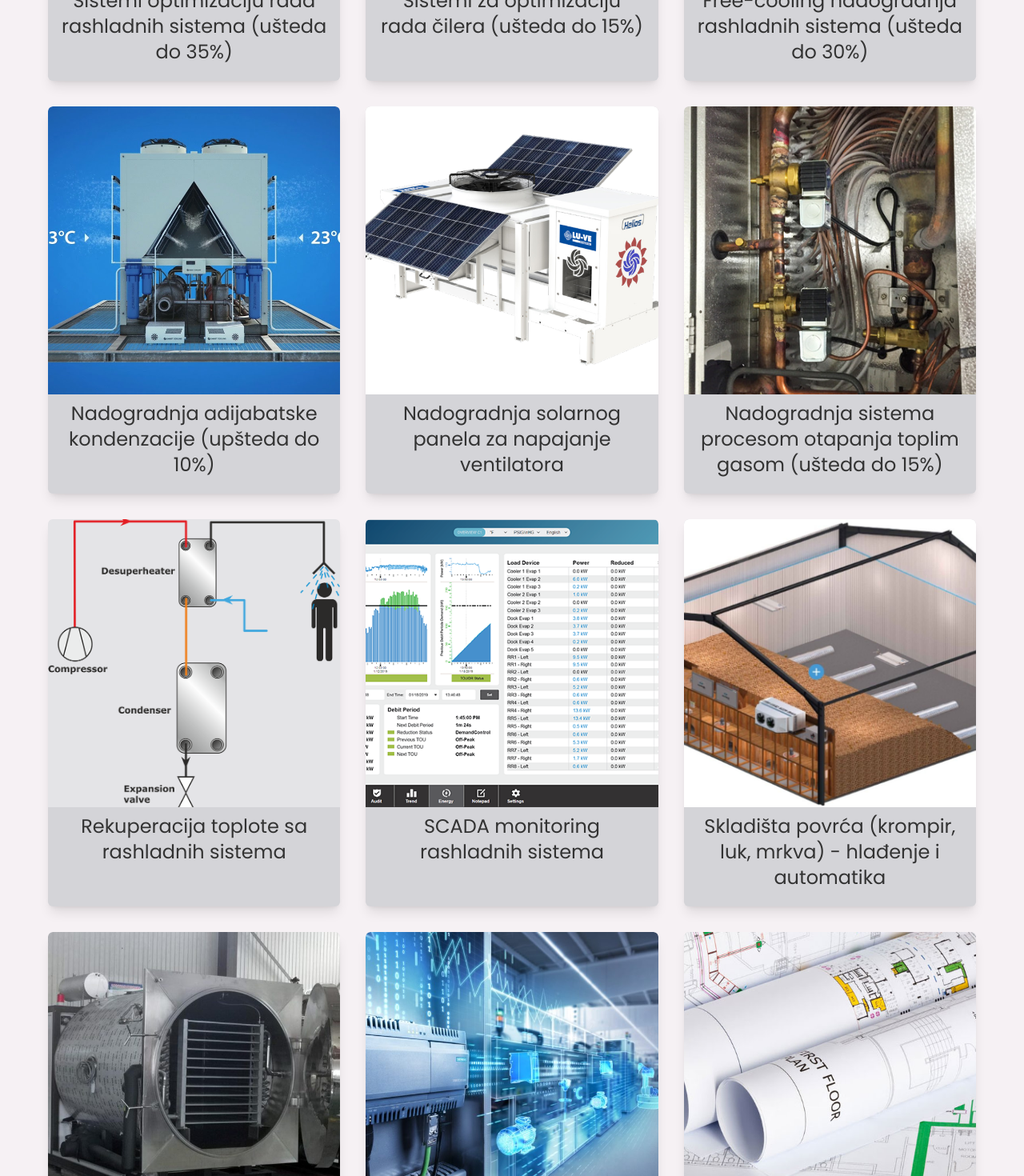
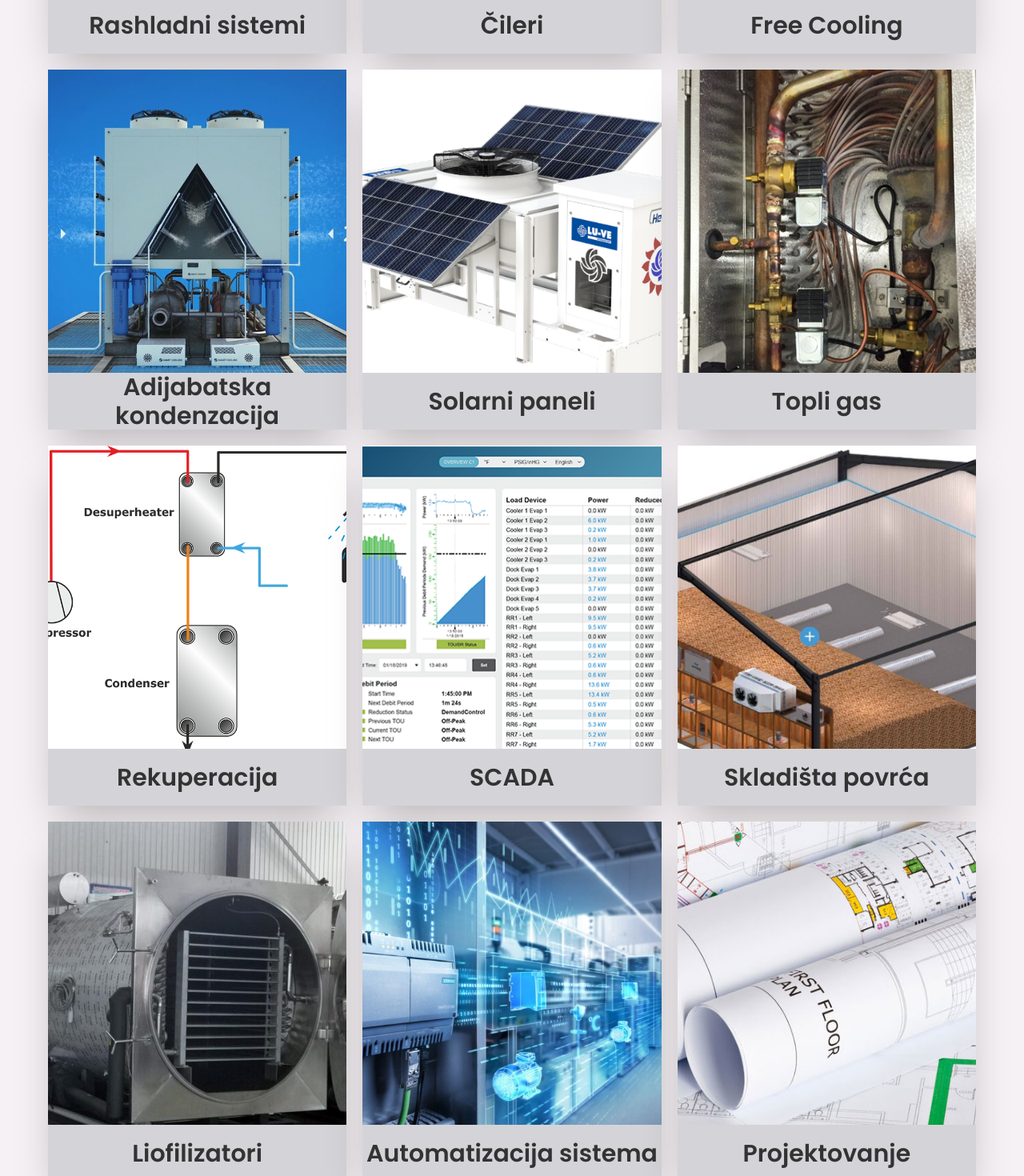
Before and after one commit to vujadin95/superheat-dev, a Next.js app: page /nasa-resenja in a window 1280 px wide. Shown: the part 1200-2670 px from the top of the page at 80% size. Built offline with nearby package versions, Linux system fonts and the light colour scheme.

Commit message:
fixing card component in pocetna i nasa prica page

```diff
--- a/app/components/Card/Card.tsx
+++ b/app/components/Card/Card.tsx
@@ -1,29 +1,25 @@
 import Link from "next/link";
 import { HeroCardType } from "./card.types";
-import Image from "next/image";
 
 const Card = ({ img, path, title }: HeroCardType) => {
   return (
     <Link
       href={path}
-      className="max-w-[375px] w-full relative rounded-md shadow-lg transition-all ease-in duration-200 hover:scale-105 overflow-hidden group bg-zinc-200"
+      className="flex flex-col relative overflow-hidden group items-center justify-center shadow-2xl hover:shadow-black/20 max-w-[400px] md:max-w-full place-self-center"
     >
-      <div className="p-2 relative h-[360px]">
-        <Image
+      <div className="w-full h-[450px]">
+        <img
           src={img}
-          alt={`${title}`}
-          fill
-          sizes="(max-width: 400px) 100vw"
-          className="object-cover rounded-md rounded-b-none"
-          loading="lazy"
+          alt={title}
+          className="h-full w-full object-cover group-hover:scale-110 transition-transform duration-500"
         />
       </div>
 
-      <div className="flex flex-col items-center px-4 pb-3 w-full h-full text-darkColor bg-zinc-300 group-hover:bg-zinc-200 dark:bg-zinc-700 dark:group-hover:bg-zinc-600 dark:text-lightColor transition-colors duration-150">
-        <h3 className="py-2 text-lg sm:text-2xl text-center">{title}</h3>
-        <button className="px-4 py-1 font-semibold bg-darkColor text-lightColor rounded-lg hover:bg-lightColor hover:text-darkColor transition-color duration-200 shadow-md">
-          Saznajte
-        </button>
+      <div className="absolute w-full h-full  group-hover:bg-black/30 transition-all duration-500"></div>
+
+      <div className="absolute bg-zinc-300 group-hover:bg-zinc-200 dark:bg-zinc-700 dark:group-hover:bg-zinc-600 bottom-0 w-full translate-y-[66px] group-hover:translate-y-0 px-9 text-center transition-all duration-500">
+        <h1 className="text-3xl font-semibold py-4">{title}</h1>
+        <button className="px-4 py-1 my-4 text-xl font-semibold bg-darkColor text-lightColor rounded-lg hover:bg-lightColor hover:text-darkColor transition-color duration-200 shadow-md">Saznajte</button>
       </div>
     </Link>
   );
--- a/app/components/Card/NasaResenjaCard.tsx
+++ b/app/components/Card/NasaResenjaCard.tsx
@@ -1,12 +1,34 @@
-import Link from "next/link";
 import { NasaResenjaType } from "./card.types";
-import Image from "next/image";
 
-const NasaResenjaCard = ({ img, title }: NasaResenjaType) => {
+const NasaResenjaCard = ({ img, title, description }: NasaResenjaType) => {
   return (
-    <div className="max-w-[375px] w-full relative rounded-md shadow-lg transition-all ease-in duration-200 hover:scale-105 overflow-hidden group bg-zinc-200">
-      <div className="p-2 relative h-[360px]">
-        <Image
+    <div className="flex flex-col relative overflow-hidden group items-center justify-center shadow-2xl hover:shadow-black/20 cursor-pointer max-w-[400px] md:max-w-full place-self-center md:place-self-stretch">
+
+      <div className="w-full h-[450px]">
+        <img
+          src={img}
+          alt={title}
+          className="h-full w-full object-cover group-hover:scale-110 transition-transform duration-500 bg-white"
+        />
+      </div>
+
+      <div className="absolute w-full h-full group-hover:bg-black/30 transition-all duration-500"></div>
+
+      <div className="absolute bg-zinc-300 group-hover:bg-zinc-200 dark:bg-zinc-700 dark:group-hover:bg-zinc-600 bottom-0 w-full translate-y-[85px] group-hover:translate-y-0 text-center transition-all duration-500">
+        <div className="flex items-center text-center justify-center h-[72px]">
+          <h1 className="text-3xl font-semibold">{title}</h1>
+        </div>
+        <p className="text-xl font-semibold h-[84px] text-center">{description}</p>
+      </div>
+    </div>
+  );
+};
+export default NasaResenjaCard;
+/*
+  <div className="max-w-[375px] relative rounded-md shadow-lg transition-all ease-in duration-200 hover:scale-105 overflow-hidden group bg-zinc-200">
+      <div className=" relative h-[360px]">
+        <img src={img} alt={title} className="object-cover rounded-sm rounded-b-none w-full h-[360px]" />
+        * <Image
           src={img}
           alt={`${title}`}
           fill
@@ -14,12 +36,11 @@ const NasaResenjaCard = ({ img, title }: NasaResenjaType) => {
           className="object-cover rounded-md rounded-b-none"
           loading="lazy"
         />
-      </div>
+      </div >
 
-      <div className="flex flex-col items-center px-4 pb-3 w-full h-full text-darkColor bg-zinc-300 group-hover:bg-zinc-200 dark:bg-zinc-700 dark:group-hover:bg-zinc-600 dark:text-lightColor transition-colors duration-150">
-        <h3 className="py-2 text-lg sm:text-2xl text-center">{title}</h3>
-      </div>
-    </div>
-  );
-};
-export default NasaResenjaCard;
+  <div className="flex flex-col items-center px-4 pb-3 w-full h-full text-darkColor bg-zinc-300 group-hover:bg-zinc-200 dark:bg-zinc-700 dark:group-hover:bg-zinc-600 dark:text-lightColor transition-colors duration-150">
+    <h3 className="py-2 text-lg sm:text-2xl text-center">{title}</h3>
+  </div>
+    </div >
+
+*/
--- a/app/components/Card/card.types.ts
+++ b/app/components/Card/card.types.ts
@@ -7,5 +7,6 @@ export interface HeroCardType {
 export interface NasaResenjaType {
   img: string;
   title: string;
+  description: string;
   styleClass?: string;
 }
--- a/app/data/nasaResenjaCards.ts
+++ b/app/data/nasaResenjaCards.ts
@@ -1,75 +1,77 @@
 export const cardDetails = [
   {
     id: 1,
-    title: "Sistemi optimizaciju rada rashladnih sistema (ušteda do 35%)",
-    path: "/",
+    description: "Sistemi optimizaciju rada rashladnih sistema (ušteda do 35%)",
+    title: "Rashladni sistemi",
     img: "/assets/nasa-resenja/nasa-resenja-card-1.jpg",
   },
   {
     id: 2,
-    title: "Sistemi za optimizaciju rada čilera (ušteda do 15%)",
-    path: "/",
+    description: "Sistemi za optimizaciju rada čilera (ušteda do 15%)",
+    title: "Čileri",
     img: "/assets/nasa-resenja/nasa-resenja-card-2.jpg",
   },
   {
     id: 3,
-    title: "Free-cooling nadogradnja rashladnih sistema (ušteda do 30%)",
-    path: "/",
+    description: "Free-cooling nadogradnja rashladnih sistema (ušteda do 30%)",
+    title: "Free Cooling",
     img: "/assets/nasa-resenja/nasa-resenja-card-3.jpg",
   },
   {
     id: 4,
-    title: "Nadogradnja adijabatske kondenzacije (upšteda do 10%)",
-    path: "/",
+    description: "Nadogradnja adijabatske kondenzacije (upšteda do 10%)",
+    title: "Adijabatska kondenzacija",
     img: "/assets/nasa-resenja/nasa-resenja-card-4.jpg",
   },
   {
     id: 5,
-    title: "Nadogradnja solarnog panela za napajanje ventilatora",
-    path: "/",
+    description: "Nadogradnja solarnog panela za napajanje ventilatora",
+    title: "Solarni paneli",
     img: "/assets/nasa-resenja/nasa-resenja-card-5.png",
   },
   {
     id: 6,
-    title: "Nadogradnja sistema procesom otapanja toplim gasom (ušteda do 15%)",
-    path: "/",
+    description:
+      "Nadogradnja sistema procesom otapanja toplim gasom (ušteda do 15%)",
+    title: "Topli gas",
     img: "/assets/nasa-resenja/nasa-resenja-card-6.jpg",
   },
   {
     id: 7,
-    title: "Rekuperacija toplote sa rashladnih sistema",
-    path: "/",
+    description: "Rekuperacija toplote sa rashladnih sistema",
+    title: "Rekuperacija",
     img: "/assets/nasa-resenja/nasa-resenja-card-7.png",
   },
   {
     id: 8,
-    title: "SCADA monitoring rashladnih sistema",
-    path: "/",
+    description: "SCADA monitoring rashladnih sistema",
+    title: "SCADA",
     img: "/assets/nasa-resenja/nasa-resenja-card-8.png",
   },
   {
     id: 9,
-    title: "Skladišta povrća (krompir, luk, mrkva) - hlađenje i automatika",
-    path: "/",
+    description:
+      "Skladišta povrća (krompir, luk, mrkva) - hlađenje i automatika",
+    title: "Skladišta povrća",
     img: "/assets/nasa-resenja/nasa-resenja-card-9.jpg",
   },
   {
     id: 10,
-    title: "Liofilizatori (kompletan proces liofilizacije)",
-    path: "/",
+    description: "Liofilizatori (kompletan proces liofilizacije)",
+    title: "Liofilizatori",
     img: "/assets/nasa-resenja/nasa-resenja-card-10.jpg",
   },
   {
     id: 11,
-    title:
+    description:
       "Sve vrste automatizacije sistema (termo-tehnika, procesna tehnika, destilerija, itd...",
-    path: "/",
+    title: "Automatizacija sistema",
     img: "/assets/nasa-resenja/nasa-resenja-card-11.jpg",
   },
   {
     id: 12,
-    title: "Izrada mašinskih, elektro i projekata automatike",
-    path: "/",
+    description: "Izrada mašinskih, elektro i projekata automatike",
+    title: "Projektovanje",
     img: "/assets/nasa-resenja/nasa-resenja-card-12.jpg",
   },
 ];
--- a/app/nasa-resenja/page.tsx
+++ b/app/nasa-resenja/page.tsx
@@ -33,12 +33,13 @@ const NasaResenja = () => {
           Aplikacije koje izdvajamo iz našeg neograničenog portfolia su:
         </h2>
         <div>
-          <div className="max-w-[1240px] mx-auto grid gap-8 min-[860px]:gap-4 lg:gap-8 grid-cols-1 sm:grid-cols-2 min-[860px]:grid-cols-3 px-3 py-8 md:px-5 md:py-20 justify-items-center">
+          <div className="max-w-[1240px] py-10 md:py-20 px-3 md:px-5 mx-auto grid grid-cols-1 md:grid-cols-2 lg:grid-cols-3 gap-5">
             {cardDetails.map((card) => (
               <NasaResenjaCard
                 key={card.id}
                 img={card.img}
                 title={card.title}
+                description={card.description}
               />
             ))}
           </div>
--- a/app/page.tsx
+++ b/app/page.tsx
@@ -6,10 +6,11 @@ import QuotationSection from "./components/Home/QuotationSection";
 import { cardDetails } from "./data/heroCardDetails";
 export default function Home() {
   return (
-    <section className="">
+    <section>
       <HeroSection />
       <div className="w-full bg-lightColor dark:bg-darkColor">
-        <div className="max-w-[1240px] mx-auto grid gap-8 min-[860px]:gap-4 lg:gap-8 grid-cols-1 sm:grid-cols-2 min-[860px]:grid-cols-3 px-3 py-8 md:px-5 md:py-20 justify-items-center">
+        <div className="max-w-[1240px] py-10 md:py-20 px-3 md:px-5 mx-auto grid grid-cols-1 md:grid-cols-2 lg:grid-cols-3 gap-5">
+          {/* <Card img={cardDetails[0].img} path={cardDetails[0].path} title={cardDetails[0].title} /> */}
           {cardDetails.map((card) => (
             <Card
               key={card.id}
```
